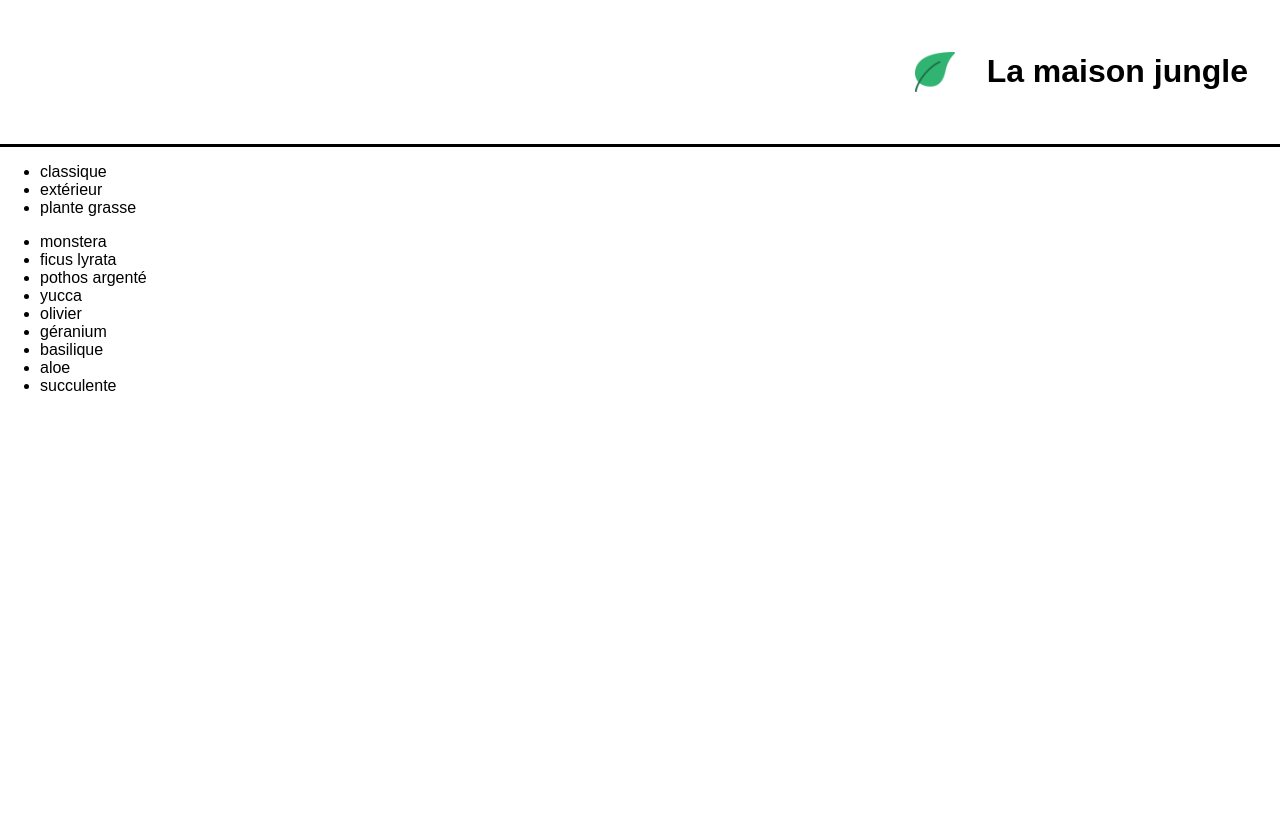
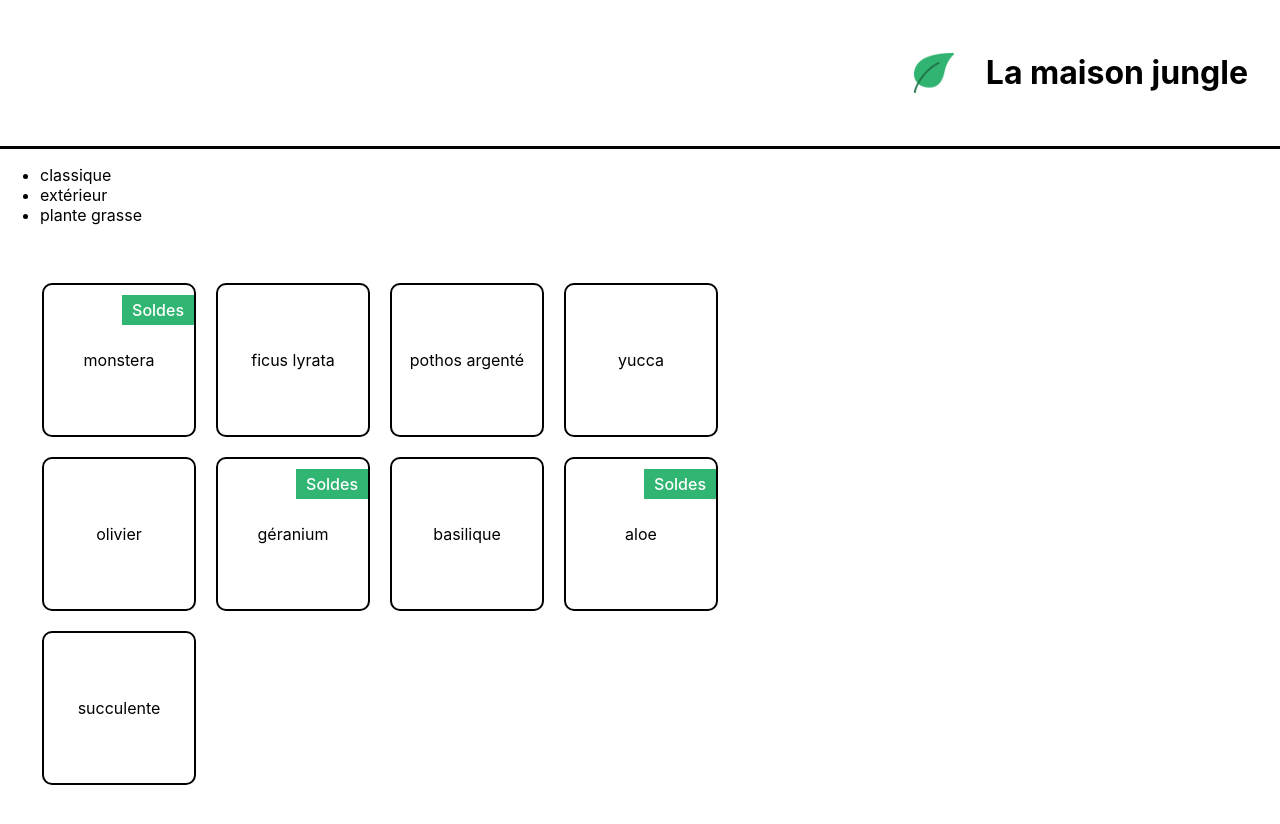
Before and after one commit to GloireMutaliko21/react-app-plantes, a React (Create React App) app: page / in a window 1280 px wide. Shown: the top 824 px of the page. Before the commit the page ends 800 px from the top, so only its background shows below. Built offline with nearby package versions, Linux system fonts and the light colour scheme.

Commit message:
feat: adding specialOffers

```diff
--- a/src/components/Banner.js
+++ b/src/components/Banner.js
@@ -4,10 +4,14 @@ import logo from '../assets/logo.png'
 
 function Banner() {
     const title = "La maison jungle"
-    return <div className='lmj-banner'>
-        <img src={logo} alt='La maison jungle' className="lmj-logo" />
-        <h1 className="lmj-title">{title}</h1>
-    </div>
+    return (
+        <div>
+            <div className='lmj-banner'>
+                <img src={logo} alt='La maison jungle' className="lmj-logo" />
+                <h1 className="lmj-title">{title}</h1>
+            </div>
+        </div>)
+
 }
 
 export default Banner
--- a/src/components/ShoppingList.js
+++ b/src/components/ShoppingList.js
@@ -1,5 +1,6 @@
 import React from "react";
 import { plantList } from '../data/plantList'
+import '../styles/ShoppingList.css'
 
 function ShoppingList() {
     const tabl = [];
@@ -14,9 +15,12 @@ function ShoppingList() {
                     <li key={cat}>{cat}</li>
                 ))}
             </ul>
-            <ul>
-                {plantList.map((plant)=>(
-                    <li key={plant.id}>{plant.name}</li>
+            <ul className="lmj-plant-list">
+                {plantList.map((plant) => (
+                    <li key={plant.id} className="lmj-plant-item">
+                        {plant.name}
+                        {plant.isSpecialOffer && <div className="lmj-sales">Soldes</div>}
+                    </li>
                 ))}
             </ul>
         </div>
--- a/src/data/plantList.js
+++ b/src/data/plantList.js
@@ -4,46 +4,64 @@ export const plantList = [
     {
         name: 'monstera',
         category: 'classique',
-		id: '1ed'
+        id: '1ed',
+        isBestSale: true,
+        isSpecialOffer: true
     },
     {
         name: 'ficus lyrata',
         category: 'classique',
-		id: '2ab'
+        id: '2ab',
+        isBestSale: false,
+        isSpecialOffer: false
     },
     {
         name: 'pothos argenté',
         category: 'classique',
-		id: '3sd'
+        id: '3sd',
+        isBestSale: false,
+        isSpecialOffer: false
     },
     {
         name: 'yucca',
         category: 'classique',
-		id: '4kk'
+        id: '4kk',
+        isBestSale: true,
+        isSpecialOffer: false
     },
     {
         name: 'olivier',
         category: 'extérieur',
-		id: '5pl'
+        id: '5pl',
+        isBestSale: true,
+        isSpecialOffer: false
     },
     {
         name: 'géranium',
         category: 'extérieur',
-		id: '6uo'
+        id: '6uo',
+        isBestSale: false,
+        isSpecialOffer: true
     },
     {
         name: 'basilique',
         category: 'extérieur',
-		id: '7ie'
+        id: '7ie',
+        isBestSale: false,
+        isSpecialOffer: false
     },
     {
         name: 'aloe',
         category: 'plante grasse',
-		id: '8fp'
+        id: '8fp',
+        isBestSale: true,
+        isSpecialOffer: true
     },
     {
         name: 'succulente',
         category: 'plante grasse',
-		id: '9vn'
+        id: '9vn',
+        isBestSale: false,
+        isSpecialOffer: false
     }
 ]
--- /dev/null
+++ b/src/styles/ShoppingList.css
@@ -0,0 +1,30 @@
+.lmj-plant-list {
+	list-style-type: none;
+	padding: 32px;
+	display: flex;
+	flex-wrap: wrap;
+	max-width: 800px;
+}
+
+.lmj-plant-item {
+	border: solid 2px black;
+	border-radius: 10px;
+	height: 150px;
+	width: 150px;
+	margin: 10px;
+	display: flex;
+	align-items: center;
+	justify-content: center;
+	flex-direction: column;
+	position: relative;
+}
+
+.lmj-sales {
+	position: absolute;
+	right: 0px;
+	top: 10px;
+	font-weight: 500;
+	color: white;
+	padding: 5px 10px;
+	background-color: #31b572;
+}
--- a/src/styles/index.css
+++ b/src/styles/index.css
@@ -1,5 +1,13 @@
 body {
   margin: 0;
-  padding: 0;
-  font-family: sans-serif;
+  font-family: -apple-system, BlinkMacSystemFont, 'Segoe UI', 'Roboto', 'Oxygen',
+    'Ubuntu', 'Cantarell', 'Fira Sans', 'Droid Sans', 'Helvetica Neue',
+    sans-serif;
+  -webkit-font-smoothing: antialiased;
+  -moz-osx-font-smoothing: grayscale;
 }
+
+code {
+  font-family: source-code-pro, Menlo, Monaco, Consolas, 'Courier New',
+    monospace;
+}
```
Lines whose indentation alone changed are shown as unchanged.
